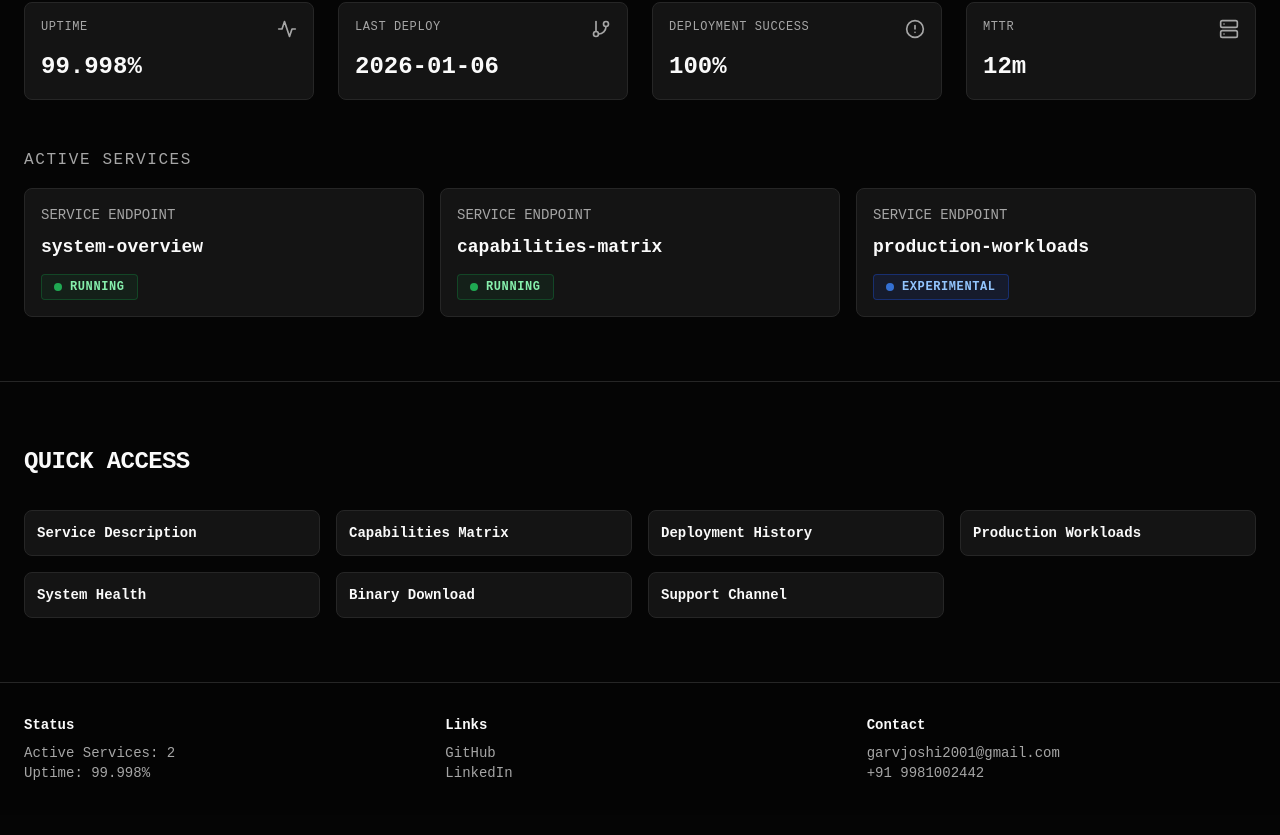
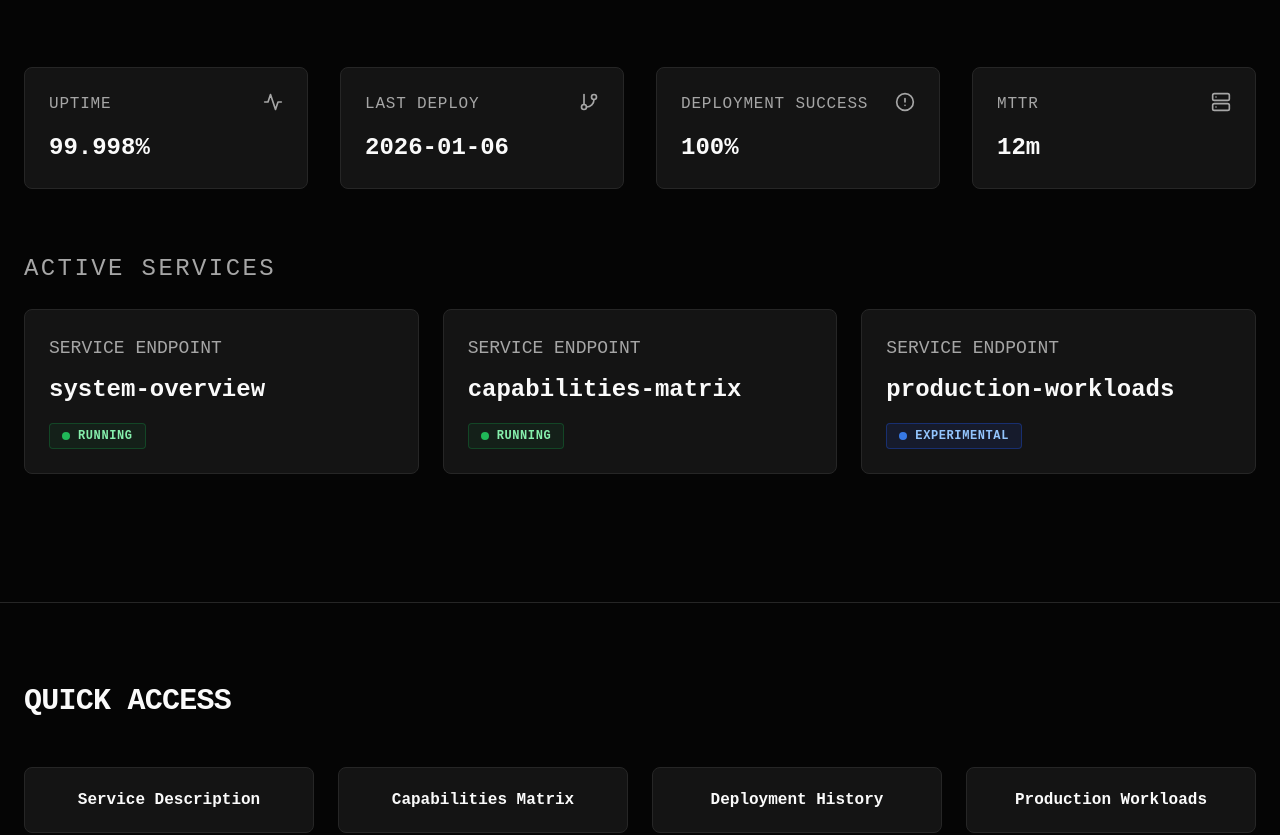
Before and after one commit to garvitjoshi007/garvit-portfolio, a Next.js app: page / in a window 1280 px wide. Shown: the part 251-1086 px from the top of the page. Built offline with nearby package versions, Linux system fonts and the light colour scheme.

Commit message:
Fixed font size

```diff
--- a/app/page.tsx
+++ b/app/page.tsx
@@ -28,17 +28,20 @@ export default function Home() {
       {/* System Overview Section */}
       <div className="border-b border-border">
         <div className="max-w-7xl mx-auto px-6 py-16">
-          <div className="mb-12">
-            <h1 className="text-5xl font-bold font-mono uppercase tracking-tight mb-2">
+          <div className="mb-16">
+            <div className="text-xl font-mono text-green-400 uppercase tracking-[0.3em] font-bold mb-4 animate-pulse">
+              {'> _'} garvit.joshi
+            </div>
+            <h1 className="text-4xl font-bold font-mono uppercase tracking-tight mb-4">
               System Overview
             </h1>
-            <p className="text-muted-foreground font-mono text-base">
+            <p className="text-lg text-muted-foreground font-mono leading-relaxed">
               Distributed systems engineer • Infrastructure reliability • Production operations
             </p>
           </div>
 
           {/* Metrics Grid */}
-          <div className="grid grid-cols-1 md:grid-cols-2 lg:grid-cols-4 gap-6 mb-12">
+          <div className="grid grid-cols-1 md:grid-cols-2 lg:grid-cols-4 gap-8 mb-16">
             <MetricCard
               label="Uptime"
               value={systemMetadata.uptime}
@@ -62,24 +65,24 @@ export default function Home() {
           </div>
 
           {/* Active Services */}
-          <div>
-            <h2 className="text-base font-mono uppercase tracking-widest text-muted-foreground mb-4">
+          <div className="mb-16">
+            <h2 className="text-2xl font-mono uppercase tracking-widest text-muted-foreground mb-6">
               Active Services
             </h2>
-            <div className="grid grid-cols-1 md:grid-cols-3 gap-4">
-              <div className="border border-border rounded-lg p-4 bg-card hover:border-primary/50 transition-colors">
-                <div className="text-sm font-mono text-muted-foreground mb-2">SERVICE ENDPOINT</div>
-                <div className="text-lg font-bold font-mono mb-3">system-overview</div>
+            <div className="grid grid-cols-1 md:grid-cols-3 gap-6">
+              <div className="border border-border rounded-lg p-6 bg-card hover:border-primary/50 transition-colors">
+                <div className="text-lg font-mono text-muted-foreground mb-3">SERVICE ENDPOINT</div>
+                <div className="text-2xl font-bold font-mono mb-4">system-overview</div>
                 <StatusBadge status="healthy" label="Running" />
               </div>
-              <div className="border border-border rounded-lg p-4 bg-card hover:border-primary/50 transition-colors">
-                <div className="text-sm font-mono text-muted-foreground mb-2">SERVICE ENDPOINT</div>
-                <div className="text-lg font-bold font-mono mb-3">capabilities-matrix</div>
+              <div className="border border-border rounded-lg p-6 bg-card hover:border-primary/50 transition-colors">
+                <div className="text-lg font-mono text-muted-foreground mb-3">SERVICE ENDPOINT</div>
+                <div className="text-2xl font-bold font-mono mb-4">capabilities-matrix</div>
                 <StatusBadge status="healthy" label="Running" />
               </div>
-              <div className="border border-border rounded-lg p-4 bg-card hover:border-primary/50 transition-colors">
-                <div className="text-sm font-mono text-muted-foreground mb-2">SERVICE ENDPOINT</div>
-                <div className="text-lg font-bold font-mono mb-3">production-workloads</div>
+              <div className="border border-border rounded-lg p-6 bg-card hover:border-primary/50 transition-colors">
+                <div className="text-lg font-mono text-muted-foreground mb-3">SERVICE ENDPOINT</div>
+                <div className="text-2xl font-bold font-mono mb-4">production-workloads</div>
                 <StatusBadge status="experimental" label="Experimental" />
               </div>
             </div>
@@ -88,11 +91,11 @@ export default function Home() {
       </div>
 
       {/* Quick Navigation */}
-      <div className="max-w-7xl mx-auto px-6 py-16">
-        <h2 className="text-2xl font-bold font-mono uppercase tracking-tight mb-8">
+      <div className="max-w-7xl mx-auto px-6 py-20">
+        <h2 className="text-3xl font-bold font-mono uppercase tracking-tight mb-12">
           Quick Access
         </h2>
-        <div className="grid grid-cols-2 md:grid-cols-4 gap-4">
+        <div className="grid grid-cols-2 md:grid-cols-4 gap-6">
           {[
             { label: 'Service Description', route: '/about' },
             { label: 'Capabilities Matrix', route: '/capabilities' },
@@ -105,7 +108,7 @@ export default function Home() {
             <a
               key={item.route}
               href={item.route}
-              className="border border-border rounded-lg p-3 bg-card hover:bg-primary/5 hover:border-primary/50 transition-colors text-sm font-mono text-foreground font-semibold"
+              className="border border-border rounded-lg p-5 bg-card hover:bg-primary/5 hover:border-primary/50 transition-colors text-base font-mono text-foreground font-semibold text-center"
             >
               {item.label}
             </a>
@@ -114,20 +117,20 @@ export default function Home() {
       </div>
 
       {/* Footer */}
-      <footer className="border-t border-border px-6 py-8 bg-background/50">
-        <div className="max-w-7xl mx-auto text-sm text-muted-foreground font-mono">
-          <div className="grid grid-cols-1 md:grid-cols-3 gap-8">
+      <footer className="border-t border-border px-6 py-12 bg-background/50">
+        <div className="max-w-7xl mx-auto text-base text-muted-foreground font-mono">
+          <div className="grid grid-cols-1 md:grid-cols-3 gap-12">
             <div>
-              <div className="text-foreground font-semibold mb-2">Status</div>
-              <div>Active Services: {systemMetadata.activeServices}</div>
-              <div>Uptime: {systemMetadata.uptime}</div>
+              <div className="text-foreground font-semibold mb-4 text-xl">Status</div>
+              <div className="text-base mb-2">Active Services: {systemMetadata.activeServices}</div>
+              <div className="text-base">Uptime: {systemMetadata.uptime}</div>
             </div>
             <div>
-              <div className="text-foreground font-semibold mb-2">Links</div>
-              <div>
+              <div className="text-foreground font-semibold mb-4 text-xl">Links</div>
+              <div className="mb-3">
                 <a
                   href="https://github.com/garvitjoshi007"
-                  className="hover:text-primary"
+                  className="hover:text-primary text-base"
                   target="_blank"
                   rel="noopener noreferrer"
                 >
@@ -137,7 +140,7 @@ export default function Home() {
               <div>
                 <a
                   href="https://linkedin.com/in/garvit-joshi"
-                  className="hover:text-primary"
+                  className="hover:text-primary text-base"
                   target="_blank"
                   rel="noopener noreferrer"
                 >
@@ -146,13 +149,13 @@ export default function Home() {
               </div>
             </div>
             <div>
-              <div className="text-foreground font-semibold mb-2">Contact</div>
-              <div>
-                <a href="mailto:garvjoshi2001@gmail.com" className="hover:text-primary">
-                  garvjoshi2001@gmail.com
+              <div className="text-foreground font-semibold mb-4 text-xl">Contact</div>
+              <div className="mb-3">
+                <a href="mailto:work@garvitjoshi.dev" className="hover:text-primary text-base">
+                  work@garvitjoshi.dev
                 </a>
               </div>
-              <div>+91 9981002442</div>
+              <div className="text-base">+91 9981002442</div>
             </div>
           </div>
         </div>
@@ -169,9 +172,9 @@ interface MetricCardProps {
 
 function MetricCard({ label, value, icon }: MetricCardProps) {
   return (
-    <div className="border border-border rounded-lg p-4 bg-card">
-      <div className="flex items-start justify-between mb-3">
-        <div className="text-xs font-mono uppercase text-muted-foreground tracking-wider">
+    <div className="border border-border rounded-lg p-6 bg-card">
+      <div className="flex items-start justify-between mb-4">
+        <div className="text-base font-mono uppercase text-muted-foreground tracking-wider">
           {label}
         </div>
         <div className="text-muted-foreground">{icon}</div>
```
